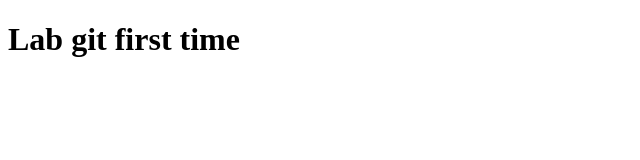
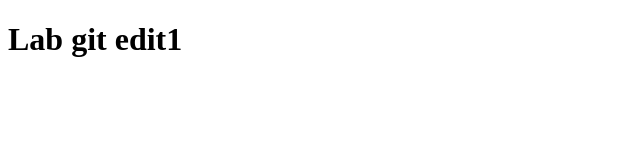
Before and after one commit to kitipong251240/Lab04, a plain HTML site: page index.html in a window 1280 px wide. Shown: the whole page, without its empty margins (0-640 px from the left). Drawn offline with Linux system fonts and the light colour scheme.

Commit message:
update
555

```diff
--- a/index.html
+++ b/index.html
@@ -6,6 +6,6 @@
     <title>Document</title>
 </head>
 <body>
-    <h1>Lab git first time</h1>
+    <h1>Lab git edit1</h1>
 </body>
 </html>
```
